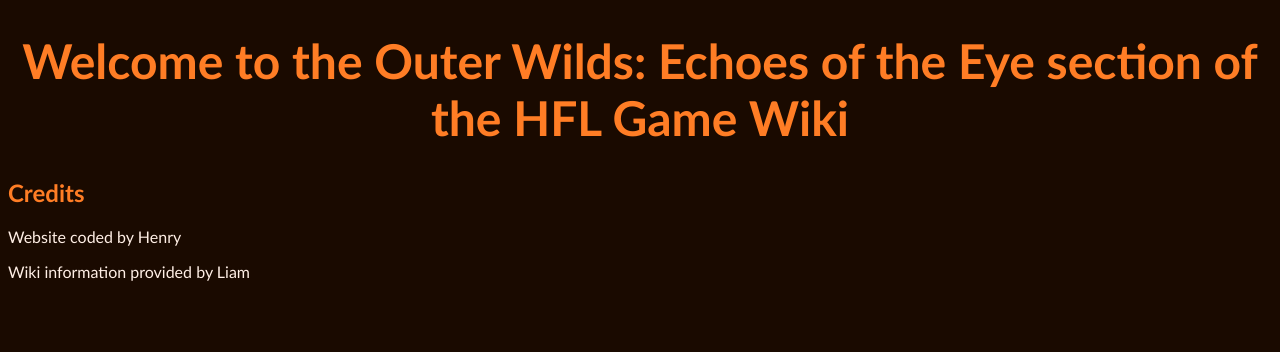
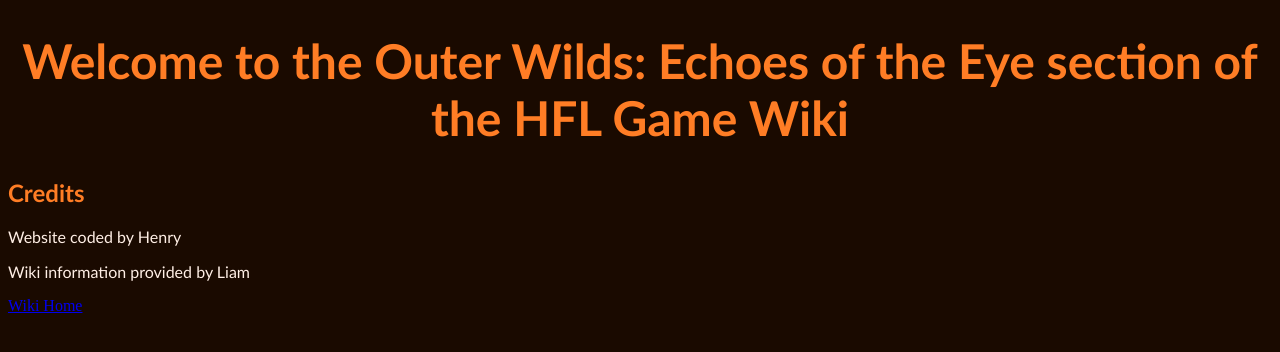
Before and after one commit to Henyahyah/henyahyah.github.io, a plain HTML site: page OWEE(K).html in a window 1280 px wide. Drawn offline with Linux system fonts and the light colour scheme.

Commit message:
addded home button

```diff
--- a/OWEE(K).html
+++ b/OWEE(K).html
@@ -13,6 +13,8 @@
 <h2>Credits</h2>
 <p>Website coded by Henry</p>
 <p>Wiki information provided by Liam</p>
+<a href="index.html">Wiki Home</a>
+
 </body>
 
 </html>
```
